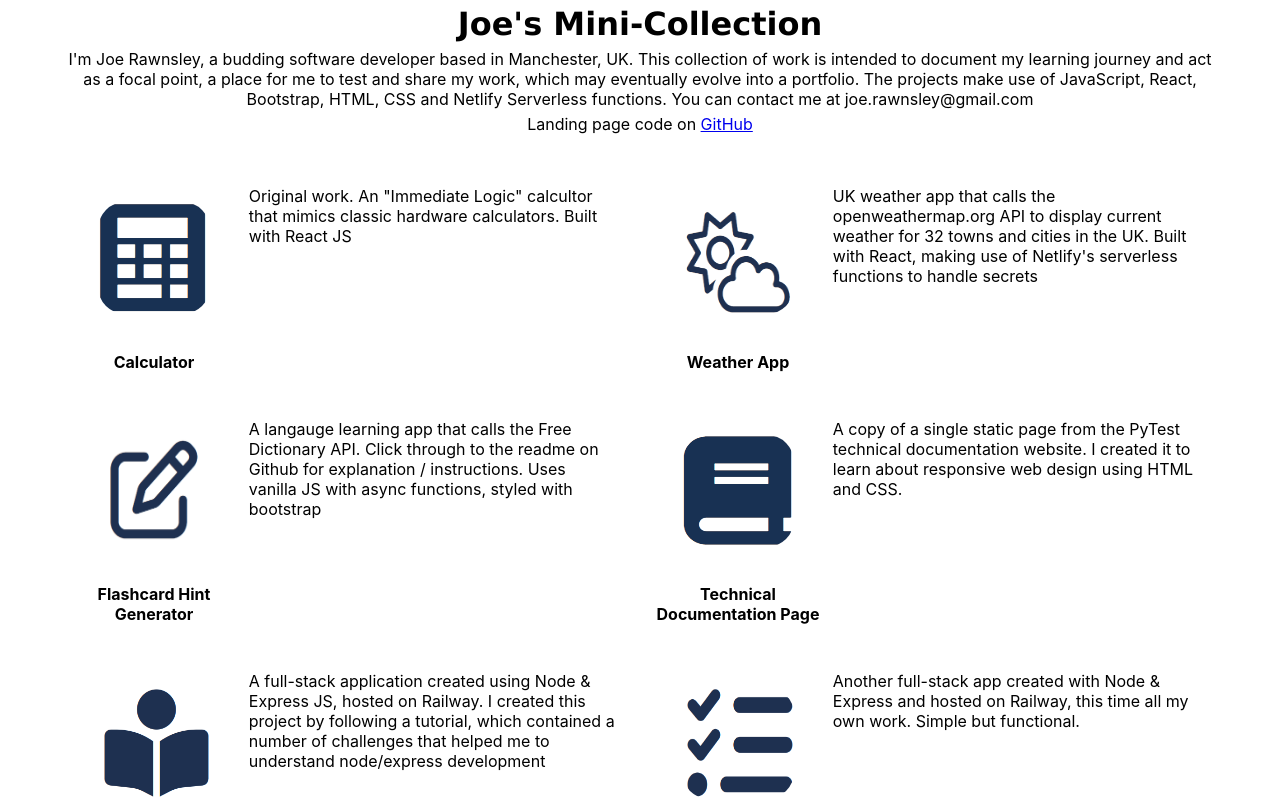
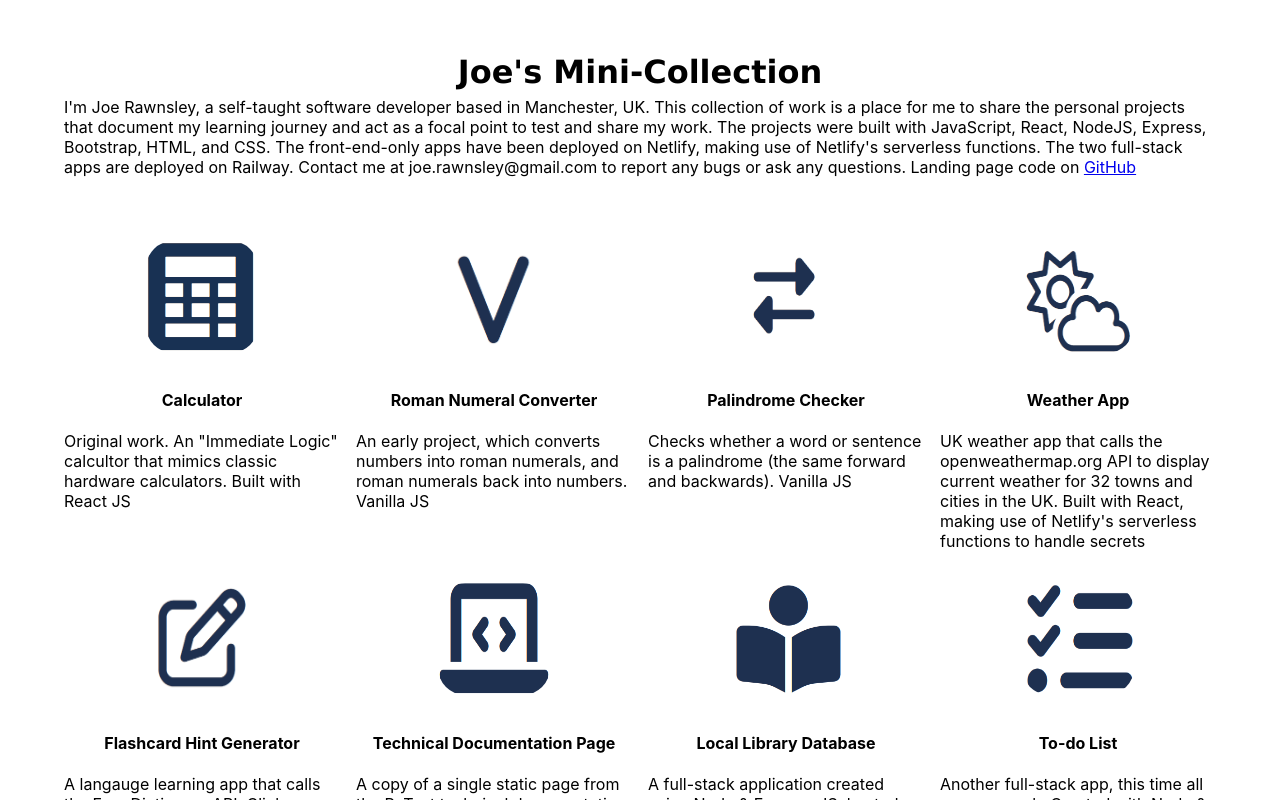
Before and after one commit to J-Rawnsley/mini-collection-v2, a React (Create React App) app: page / in a window 1280 px wide. Shown: the top 800 px of the page. Built offline with nearby package versions, Linux system fonts and the light colour scheme.

Commit message:
made a number of modifications. Improoved the page layour, edited the blurb, tweaked some stylng. Re-included links to the palindrome checker and roman numeral converter

```diff
--- a/src/App.css
+++ b/src/App.css
@@ -1,12 +1,13 @@
 body {
   background-color: #fff;
   padding: 5%;
+  display: block;
 }
 
 /* styling for the grid containing the project links and descriptions */
 .linkbox {
   display: grid;
-  grid-template-columns: repeat(auto-fill, minmax(30rem, 1fr));
+  grid-template-columns: repeat(auto-fill, minmax(15rem, 1fr));
   grid-gap: 1rem;
   padding-top: 3rem;
   margin-bottom: 3rem;
@@ -32,12 +33,12 @@ body {
   font-family: Verdana, Geneva, Tahoma, sans-serif;
   text-align: center;
   color: #000;
-  margin: -5rem 0 -1rem 0;
+  margin: -2rem 0 -1rem 0;
 }
 
 .blurb {
   color: #000;
-  text-align: center;
+  text-align: left;
   margin: 0.3rem 0rem 0rem 0rem;
 }
 
@@ -85,7 +86,7 @@ body {
   text-align: left;
   text-justify: inter-word;
   vertical-align: middle;
-  width: 65%;
+  width: 70%;
 }
 
 /* Adjust for smaller screens */
--- a/src/App.js
+++ b/src/App.js
@@ -9,7 +9,7 @@ function App() {
     <div className="App">
       <Title />
       <Blurb />
-      <p className="blurb">Landing page code on <a href="https://github.com/J-Rawnsley/mini-collection-v2">GitHub</a></p>
+
       <Linkbox />
     </div>
   );
--- a/src/ItemLink.js
+++ b/src/ItemLink.js
@@ -15,18 +15,13 @@ const ItemLink = (props) => {
 // return statement defines the HTML layout within each item link and arranges how data from properties for each item is displayed
   return (
     <div className="item-link">
-      <div className="left-side">
         <a href={link}>
           <img className="item-link-image" src={img} alt={imgDesc} />
         </a>
         <a href={link}>
           <h4 className="item-link-text">{name}</h4>
         </a>
-      </div>
-
-      <div className="right-side">
         <a href={link}>{description()}</a>
-      </div>
     </div>
   );
 };
--- a/src/blurb.js
+++ b/src/blurb.js
@@ -4,7 +4,7 @@ const Blurb = () => {
   return (
     <div className="main-element">
         <p className="blurb">
-        I'm Joe Rawnsley, a budding software developer based in Manchester, UK. This collection of work is intended to document my learning journey and act as a focal point, a place for me to test and share my work, which may eventually evolve into a portfolio. The projects make use of JavaScript, React, Bootstrap, HTML, CSS and Netlify Serverless functions. You can contact me at joe.rawnsley@gmail.com
+        I'm Joe Rawnsley, a self-taught software developer based in Manchester, UK. This collection of work is a place for me to share the personal projects that document my learning journey and act as a focal point to test and share my work. The projects were built with JavaScript, React, NodeJS, Express, Bootstrap, HTML, and CSS. The front-end-only apps have been deployed on Netlify, making use of Netlify's serverless functions. The two full-stack apps are deployed on Railway. Contact me at joe.rawnsley@gmail.com to report any bugs or ask any questions. Landing page code on <a href="https://github.com/J-Rawnsley/mini-collection-v2">GitHub</a>
         </p>
     </div>
   )
--- a/src/linkData.js
+++ b/src/linkData.js
@@ -15,6 +15,7 @@ import weatherImg from './images/weather.png';
 import flashcardImg from './images/flashcard.png';
 import readingImg from './images/readingBook.png';
 import toDoListImg from './images/toDoList.png';
+import laptopImg from './images/laptopCode.png'
 
 // set urls for item links
 const tecdoc = './collection/tec-doc-2/tec-doc-2.html';
@@ -60,16 +61,16 @@ const itemLinks = [
 		link: roman,
 		imgDesc: 'a picture of a letter V representing a roman numeral',
 		projectDesc:
-			'This is one of my early projects, which converts numbers into roman numerals, and roman numerals back into numbers.',
-		included: false,
+			'An early project, which converts numbers into roman numerals, and roman numerals back into numbers. Vanilla JS',
+		included: true,
 	},
 	{
 		name: 'Palindrome Checker',
 		img: palindromeImg,
 		link: palindrome,
 		imgDesc: 'an icon with arrows pointing left and right',
-		projectDesc: 'This is a tech doc page',
-		included: false,
+		projectDesc: 'Checks whether a word  or sentence is a palindrome (the same forward and backwards). Vanilla JS',
+		included: true,
 	},
 	{
 		name: 'Click counter',
@@ -124,7 +125,7 @@ const itemLinks = [
 	},
 	{
 		name: 'Technical Documentation Page',
-		img: book,
+		img: laptopImg,
 		link: tecdoc,
 		imgDesc: 'a stylised book icon',
 		projectDesc:
@@ -146,7 +147,7 @@ const itemLinks = [
 		link: todoLink,
 		imgDesc: 'a list icon with ticks',
 		projectDesc:
-			'Another full-stack app created with Node & Express and hosted on Railway, this time all my own work. Simple but functional.',
+			'Another full-stack app, this time all my own work. Created with Node & Express and hosted on Railway. Simple but functional.',
 		included: true,
 	},
 ];
```
Also changed, not shown: src/images/laptopCode.png (added).
